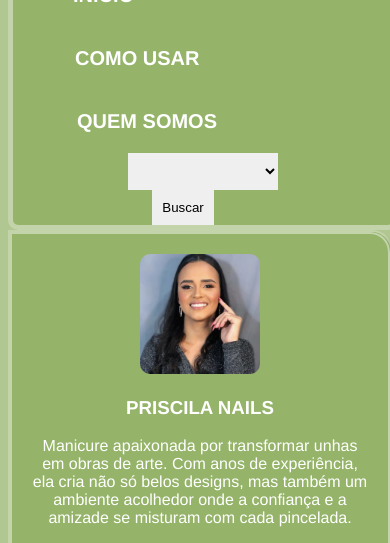
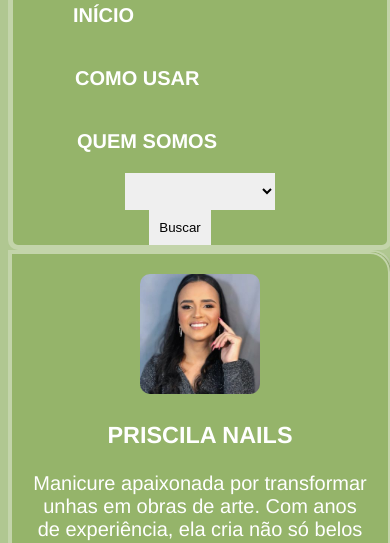
Before and after one commit to abnercalado/ServicoNaMao, a plain HTML site: page index.html in a window 390 px wide. Shown: the part 201-744 px from the top of the page. Drawn offline with Linux system fonts and the light colour scheme.

Commit message:
Update style.css

```diff
--- a/style.css
+++ b/style.css
@@ -334,7 +334,7 @@ footer{
 }
 
 @media screen and (max-width: 1200px) {
-    header, .divgeral, body {
+    header, .divgeral {
         flex-direction: column;
         padding: 0px;
         font-size: 100%;
```
